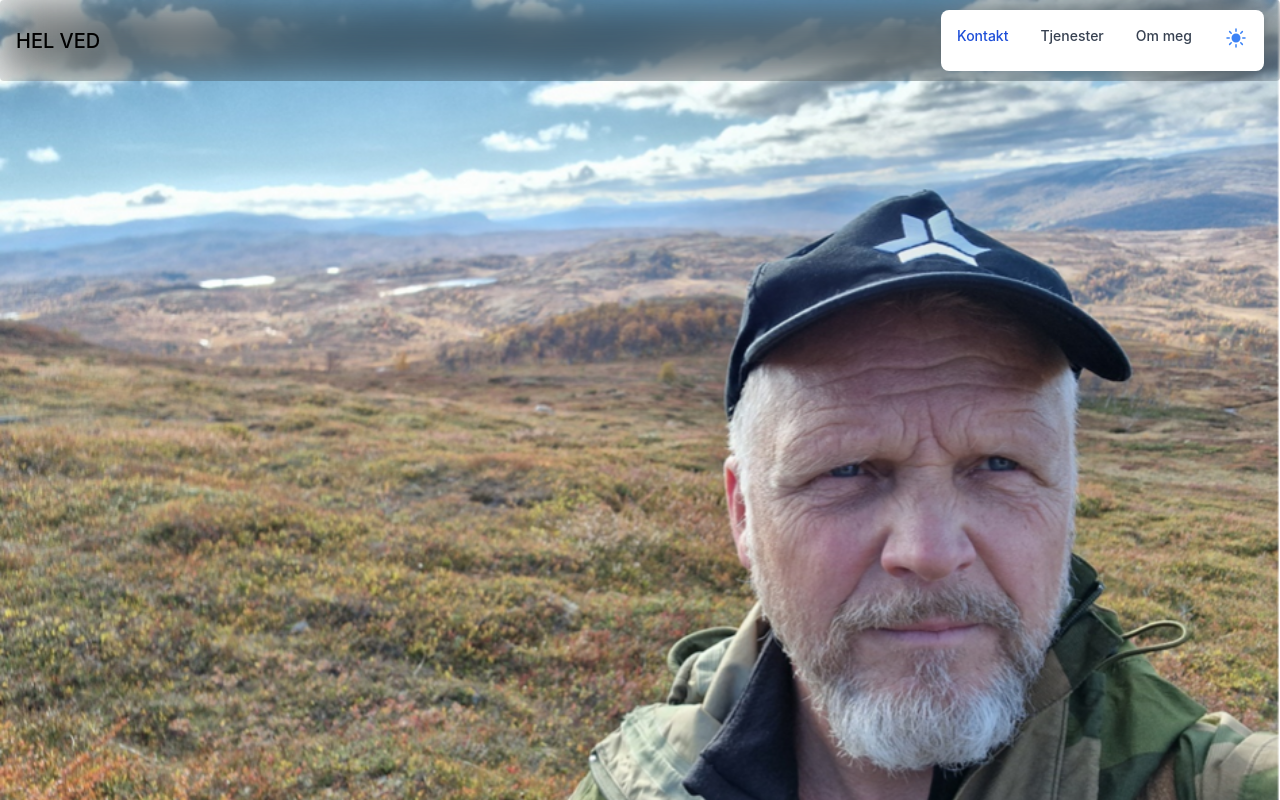
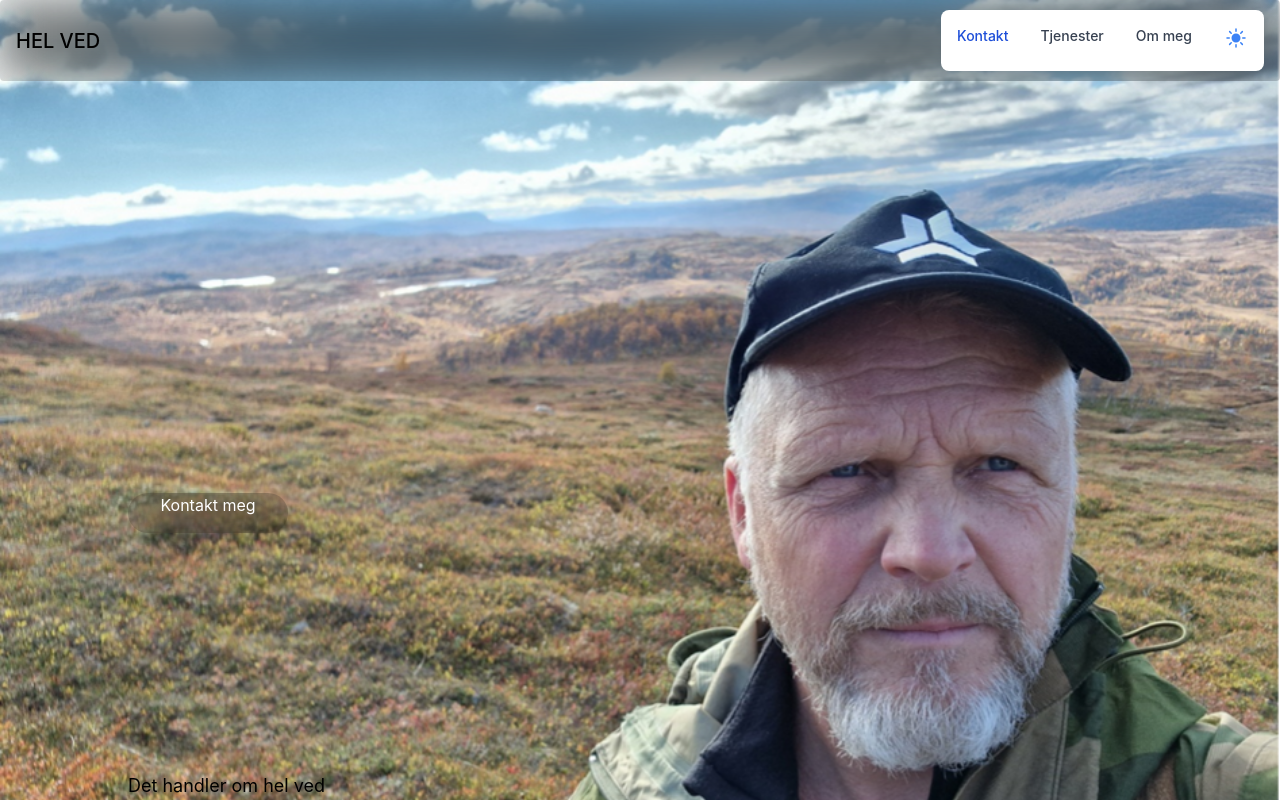
Before and after one commit to tebendheim/jancoach, a React (Vite) app: page / in a window 1280 px wide. Shown: the top 800 px of the page. Built offline with nearby package versions, Linux system fonts and the light colour scheme.

Commit message:
nytt forsøk på å ikke bruke img tag for forsidebilde

```diff
--- a/src/Pages/Home.tsx
+++ b/src/Pages/Home.tsx
@@ -4,17 +4,13 @@ import fBilde from "../../Bilder/janPaaFjellet.png";
 
 function Home() {
 	return (
-		<section className='h-auto h-max-full min-h-fit bg'>
-			<img src={fBilde} className=" absolute min-h-full min-w-full overflow-clip z-0 top-0 left-0">
-			</img>
-
-			<div className='text-black dark:text-white h-auto'>
-				<i className='fas fa-bars text-green-800 text-'></i> Home
-			</div>
-			<div className="bg-green-600 h-screen w-32"> test</div>
-			<div className='bg-nav h-screen w-55'></div>
-			<div className='bg-red-600 h-screen w-55'></div>
-		</section>
+		<div className="absolute to-transparent
+		bg-[url('/Bilder/janPaaFjellet.png')]
+		bg-no-repeat
+		bg-cover bg-clip-content min-w-full min-h-full z-0 top-0 left-0">
+		<p className="text-lg absolute bottom-0 left-32 text-center ">Det handler om hel ved</p>
+		<a  className="rounded-full w-40 h-10 absolute bottom-1/3 left-32  text-center align-bottom backdrop-blur-xl backdrop-brightness-50 text-white" href="/kontakt">Kontakt meg</a>
+	</div>
 
 	);
 }
@@ -28,3 +24,18 @@ export default Home;
 				<p className="text-lg absolute bottom-0 left-32 text-center ">Det handler om hel ved</p>
 				<a  className="rounded-full w-40 h-10 absolute bottom-1/3 left-32  text-center align-bottom backdrop-blur-xl backdrop-brightness-50 text-white" href="/kontakt">Kontakt meg</a>
 			</div> */}
+
+
+
+
+		// 	<section className='h-auto h-max-full min-h-fit bg'>
+		// 	<img src={fBilde} className=" absolute min-h-full min-w-full overflow-clip z-0 top-0 left-0">
+		// 	</img>
+
+		// 	<div className='text-black dark:text-white h-auto'>
+		// 		<i className='fas fa-bars text-green-800 text-'></i> Home
+		// 	</div>
+		// 	<div className="bg-green-600 h-screen w-32"> test</div>
+		// 	<div className='bg-nav h-screen w-55'></div>
+		// 	<div className='bg-red-600 h-screen w-55'></div>
+		// </section>
```
